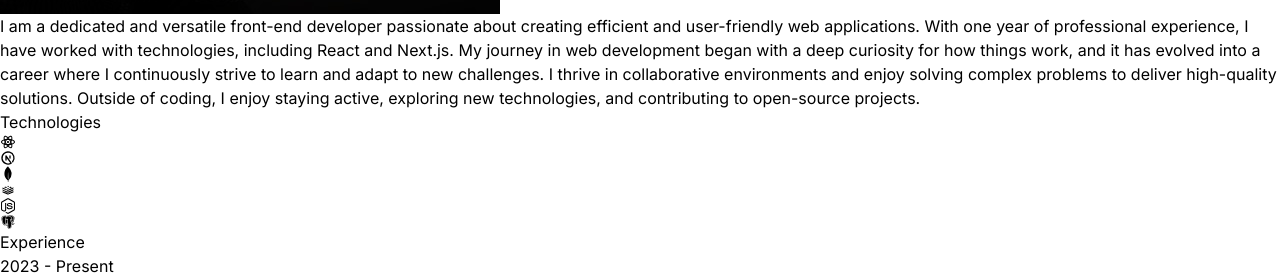
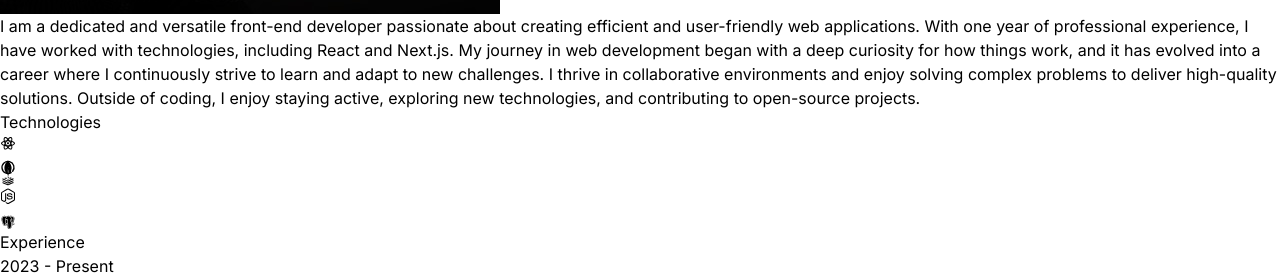
Before and after one commit to Mouadasel/portfolio, a React (Vite) app: page / in a window 1280 px wide. Shown: the part 1280-1560 px from the top of the page. Built offline with nearby package versions, Linux system fonts and the light colour scheme.

Commit message:
use framer motion

```diff
--- a/package.json
+++ b/package.json
@@ -10,6 +10,7 @@
     "preview": "vite preview"
   },
   "dependencies": {
+    "framer-motion": "^12.4.3",
     "react": "^18.3.1",
     "react-dom": "^18.3.1",
     "react-icons": "^5.4.0"
--- a/src/components/About.jsx
+++ b/src/components/About.jsx
@@ -1,5 +1,6 @@
 import aboutImg from "../assets/about.jpg";
 import { ABOUT_TEXT } from "../constants";
+import { motion } from "framer-motion";
 const About = () => {
   return (
     <div className="border-b border-neutral-900 pb-4">
@@ -7,16 +8,24 @@ const About = () => {
         About<span className="text-neutral-500"> Me</span>
       </h2>
       <div className="flex flex-wrap">
-        <div className="w-full lg:w-1/2 lg:p-8">
+        <motion.div
+          initial={{ x: -100, opacity: 0 }}
+          whileInView={{ x: 0, opacity: 1 }}
+          transition={{ duration: 0.5, delay: 0.5 }}
+          className="w-full lg:w-1/2 lg:p-8"
+        >
           <div className="flex items-center justify-center">
             <img className="rounded-2xl" src={aboutImg} alt="about" />
           </div>
-        </div>
-        <div className="w-full lg:w-1/2 ">
+        </motion.div>
+        <motion.div
+          initial={{ x: 100, opacity: 0 }}
+          whileInView={{ x: 0, opacity: 1 }}
+          transition={{ duration: 0.5, delay: 0.5 }} className="w-full lg:w-1/2 ">
           <div className="flex justify-center lg:justify-start">
             <p className="my-2 max-w-xl py-6  ">{ABOUT_TEXT}</p>
           </div>
-        </div>
+        </motion.div>
       </div>
     </div>
   );
--- a/src/components/Contact.jsx
+++ b/src/components/Contact.jsx
@@ -1,15 +1,38 @@
 import { CONTACT } from "../constants";
-
-const  Contact =()=>{
+import { motion } from "framer-motion";
+const Contact = () => {
   return (
     <div className="border-b border-neutral-900 pb-20">
-            <h2 className="my-10 text-center text-4xl">Get in Touch</h2>
+      <motion.h2
+        initial={{ y: -100, opacity: 0 }}
+        whileInView={{ y: 0, opacity: 1 }}
+        transition={{ duration: 1 }}
+        className="my-10 text-center text-4xl"
+      >
+        Get in Touch
+      </motion.h2>
       <div className="text-center tracking-tighter">
-                <p className="my-4">{CONTACT.address}</p>
-                <p className="my-4">{CONTACT.phoneNo}</p>
-                <a href="#" className="border-b">{CONTACT.email}</a>
+        <motion.p
+          initial={{ x: -100, opacity: 0 }}
+          whileInView={{ x: 0, opacity: 1 }}
+          transition={{ duration: 1 }}
+          className="my-4"
+        >
+          {CONTACT.address}
+        </motion.p>
+        <motion.p
+          initial={{ x: 100, opacity: 0 }}
+          whileInView={{ x: 0, opacity: 1 }}
+          transition={{ duration: 1 }}
+          className="my-4"
+        >
+          {CONTACT.phoneNo}
+        </motion.p>
+        <a href="#" className="border-b">
+          {CONTACT.email}
+        </a>
       </div>
     </div>
   );
-}
+};
 export default Contact;
--- a/src/components/Hero.jsx
+++ b/src/components/Hero.jsx
@@ -1,25 +1,55 @@
 import { HERO_CONTENT } from "../constants";
 import profilePic from "../assets/kevinRushProfile.png";
+import { motion } from "framer-motion";
+const container = (delay) => ({
+  hidden: { x: -100, opacity: 0 },
+  visible: {
+    x: 0,
+    opacity: 1,
+    transition: { duration: 0.5, delay: delay },
+  },
+});
 const Hero = () => {
   return (
     <div className="border-b border-neutral-900 pb-4 lg:mb-35">
       <div className="flex flex-wrap">
         <div className="w-full lg:w-1/2">
           <div className="flex flex-col items-center lg:items-start">
-            <h1 className="pb-16 text-6xl font-thin tracking-tight lg:mt-16 lg:text-8xl">
+            <motion.h1
+              variants={container(0)}
+              initial="hidden"
+              whileInView="visible"
+              className="pb-16 text-6xl font-thin tracking-tight lg:mt-16 lg:text-8xl"
+            >
               Mouad Assel
-            </h1>
-            <span className="bg-gradient-to-r from-pink-300 via-slate-500 to-purple-500 bg-clip-text text-4xl tracking-tight text-transparent">
+            </motion.h1>
+            <motion.span
+              variants={container(0.5)}
+              initial="hidden"
+              whileInView="visible"
+              className="bg-gradient-to-r from-pink-300 via-slate-500 to-purple-500 bg-clip-text text-4xl tracking-tight text-transparent"
+            >
               Front End Developer
-            </span>
-            <p className="my-2 max-w-xl py-6 font-light tracking-tighter">
+            </motion.span>
+            <motion.p
+              variants={container(1)}
+              initial="hidden"
+              whileInView="visible"
+              className="my-2 max-w-xl py-6 font-light tracking-tighter"
+            >
               {HERO_CONTENT}
-            </p>
+            </motion.p>
           </div>
         </div>
         <div className="w-full lg:w-1/2 lg:p-8">
           <div className="flex justify-center">
-            <img src={profilePic} alt="mouad assel" />
+            <motion.img
+              initial={{ x: 100, opacity: 0 }}
+              whileInView={{ x: 0, opacity: 1 }}
+              transition={{ duration: 1, delay: 1.2 }}
+              src={profilePic}
+              alt="mouad assel"
+            />
           </div>
         </div>
       </div>
--- a/src/components/Projects.jsx
+++ b/src/components/Projects.jsx
@@ -1,12 +1,24 @@
 import { PROJECTS } from "../constants";
-
+import { motion } from "framer-motion";
 const Projects = () => {
   return (
     <div className="border-b border-neutral-900 pd-4">
-      <h2 className="my-20 text-center text-4xl ">Projects</h2>
+      <motion.h2
+        initial={{ y: -100, opacity: 0 }}
+        whileInView={{ y: 0, opacity: 1 }}
+        transition={{ duration: .5 }}
+        className="my-20 text-center text-4xl "
+      >
+        Projects
+      </motion.h2>
       {PROJECTS.map((project, index) => (
         <div key={index} className="mb-8 flex flex-wrap lg:justify-center">
-          <div className="mb-2 w-full lg:w-1/4">
+          <motion.div
+            initial={{ x: -100, opacity: 0 }}
+            whileInView={{ x: 0, opacity: 1 }}
+            transition={{ duration: .5 }}
+            className="mb-2 w-full lg:w-1/4"
+          >
             <img
               src={project.image}
               alt={project.title}
@@ -14,12 +26,15 @@ const Projects = () => {
               height={150}
               className="mb-6 rounded"
             />
-          </div>
-          <div className="w-full max-w-xl lg:w-3/4">
+          </motion.div>
+          <motion.div
+            initial={{ x: 100, opacity: 0 }}
+            whileInView={{ x: 0, opacity: 1 }}
+            transition={{ duration: .5 }}
+            className="w-full max-w-xl lg:w-3/4"
+          >
             <h6 className="mb-2 font-semibold">{project.title}</h6>
-            <p className="mb-4 text-neutral-400">
-              {project.description}
-            </p>
+            <p className="mb-4 text-neutral-400">{project.description}</p>
             {project.technologies.map((tech, index) => (
               <span
                 key={index}
@@ -28,7 +43,7 @@ const Projects = () => {
                 {tech}
               </span>
             ))}
-          </div>
+          </motion.div>
         </div>
       ))}
     </div>
--- a/src/components/Technologies.jsx
+++ b/src/components/Technologies.jsx
@@ -4,30 +4,86 @@ import { SiMongodb } from "react-icons/si";
 import { DiRedis } from "react-icons/di";
 import { FaNodeJs } from "react-icons/fa";
 import { BiLogoPostgresql } from "react-icons/bi";
+import { motion } from "framer-motion";
+
+const iconVariants = (duration) => ({
+  initail: { y: -10 },
+  animate: {
+    y: [10, -10],
+    transition: {
+      duration: duration,
+      ease: "linear",
+      repeat: Infinity,
+      repeatType: "reverse",
+    },
+  },
+});
 function Technologies() {
   return (
     <div className="border-b border-neutral-800 pb-24">
-      <h2 className="my-20 text-center text-4xl">Technologies</h2>
-      <div className="flex flex-wrap items-center justify-center gap-4">
-        <div className="rounded-2xl border-4 border-neutral-800 p-4">
+      <motion.h2
+        initial={{ y: -100, opacity: 0 }}
+        whileInView={{ y: 0, opacity: 1 }}
+        transition={{ duration: 1.5 }}
+        className="my-20 text-center text-4xl"
+      >
+        Technologies
+      </motion.h2>
+      <motion.div
+        initial={{ x: -100, opacity: 0 }}
+        whileInView={{ x: 0, opacity: 1 }}
+        transition={{ duration: 1.5 }}
+        className="flex flex-wrap items-center justify-center gap-4"
+      >
+        <motion.div
+          variants={iconVariants(2.5)}
+          initial="initial"
+          animate="animate"
+          className="rounded-2xl border-4 border-neutral-800 p-4"
+        >
           <RiReactjsLine className="text-7xl text-cyan-400" />
-        </div>
-        <div className="rounded-2xl border-4 border-neutral-800 p-4">
+        </motion.div>
+        <motion.div
+          variants={iconVariants(3)}
+          initial="initial"
+          animate="animate"
+          className="rounded-2xl border-4 border-neutral-800 p-4"
+        >
           <TbBrandNextjs className="text-7xl " />
-        </div>
-        <div className="rounded-2xl border-4 border-neutral-800 p-4">
+        </motion.div>
+        <motion.div
+          variants={iconVariants(5)}
+          initial="initial"
+          animate="animate"
+          className="rounded-2xl border-4 border-neutral-800 p-4"
+        >
           <SiMongodb className="text-7xl text-green-500" />
-        </div>
-        <div className="rounded-2xl border-4 border-neutral-800 p-4">
+        </motion.div>
+        <motion.div
+          variants={iconVariants(2)}
+          initial="initial"
+          animate="animate"
+          className="rounded-2xl border-4 border-neutral-800 p-4"
+        >
           <DiRedis className="text-7xl text-red-700" />
-        </div>
-        <div className="rounded-2xl border-4 border-neutral-800 p-4">
+        </motion.div>
+        <motion.div
+          variants={iconVariants(6)}
+          initial="initial"
+          animate="animate"
+          className="rounded-2xl border-4 border-neutral-800 p-4"
+        >
           <FaNodeJs className="text-7xl text-green-500" />
-        </div>
-        <div className="rounded-2xl border-4 border-neutral-800 p-4">
+        </motion.div>
+        <motion.div
+          variants={iconVariants(4)}
+          initial="initial"
+          animate="animate"
+          className="rounded-2xl border-4 border-neutral-800 p-4"
+        >
           <BiLogoPostgresql className="text-7xl text-sky-700" />
-        </div>
-      </div>
+        </motion.div>
+      </motion.div>
     </div>
   );
 }
```
Also changed, not shown: src/components/Experience.jsx (+29 -7 lines), 1 other file (tests, documents, lock files or other folders). Lines whose indentation alone changed are shown as unchanged.
